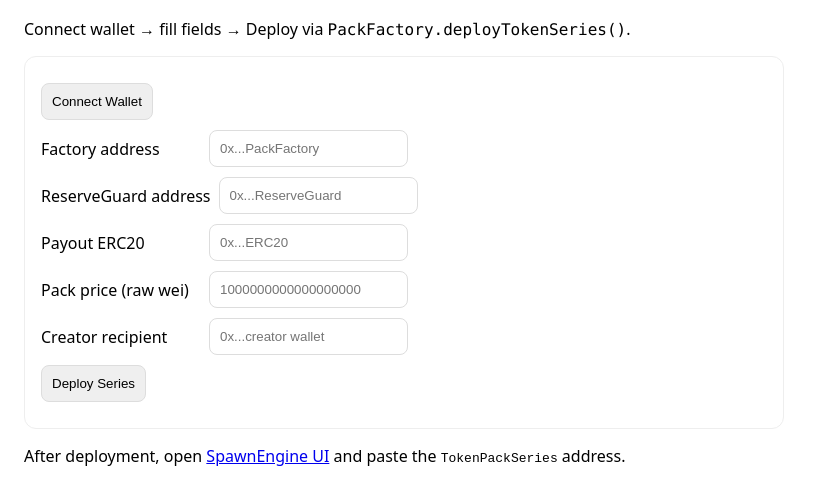
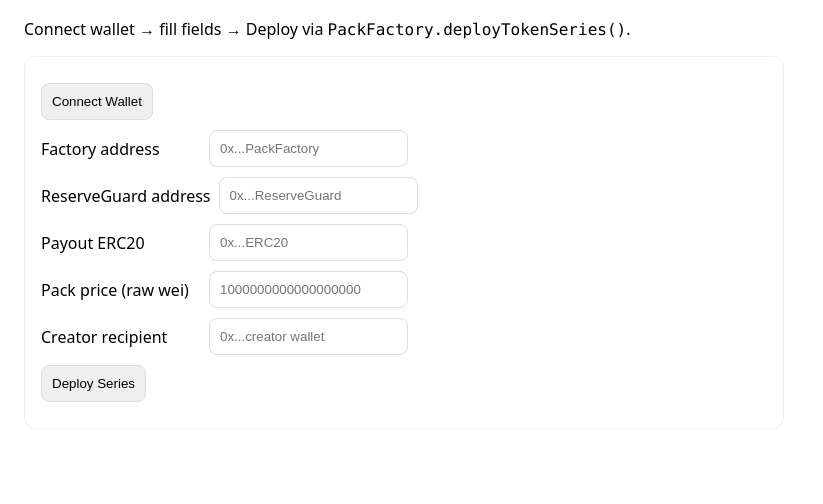
Before and after one commit to gascheckking/SpawnEngine, a website: page docs/creator.html in a window 1280 px wide. Shown: the part 70-574 px from the top of the page, without its empty margins (0-823 px from the left). Drawn offline with nearby package versions, Linux system fonts and the light colour scheme.

Commit message:
Change title and update deployment instructions
Updated the title and modified deployment instructions.

```diff
--- a/docs/creator.html
+++ b/docs/creator.html
@@ -2,7 +2,7 @@
 <html>
 <head>
   <meta charset="utf-8">
-  <title>Create Series — Spawniz Pack Engine</title>
+  <title>Create Series — SpawnEngine</title>
   <meta name="viewport" content="width=device-width, initial-scale=1">
   <style>
     body{font-family:system-ui,Arial;margin:24px;max-width:760px}
@@ -48,11 +48,6 @@
     <div id="out"></div>
   </div>
 
-  <p>
-    After deployment, open <a href="../index.html">SpawnEngine UI</a> and paste
-    the <code>TokenPackSeries</code> address.
-  </p>
-
   <script type="module">
     import { ethers } from "https://cdn.jsdelivr.net/npm/ethers@6.11.1/dist/ethers.min.js";
     let signer; const $ = id => document.getElementById(id);
@@ -89,6 +84,7 @@
             <div>payoutToken: ${ev.args[2]}</div>
             <div>packPrice: ${ev.args[3].toString()}</div>
             <div>guard: ${ev.args[4]}</div>
+            <p>Open <a href="../index.html">SpawnEngine UI</a> and paste the series address.</p>
           `;
         } else {
           $("out").textContent = "Deployed (check explorer logs for SeriesDeployed).";
```
